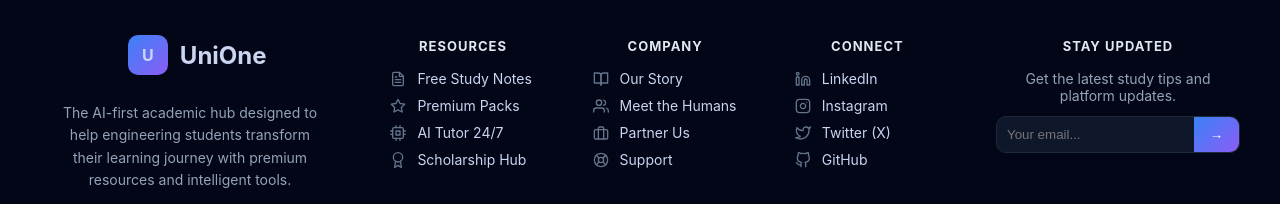
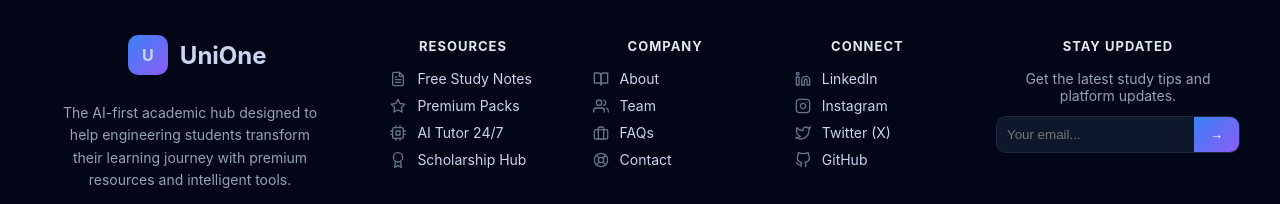
Before and after one commit to kiranpatil2003/UniOne_Footer_Component, a React (Create React App) app: page / in a window 1280 px wide. Shown: the part 582-786 px from the top of the page. Built offline with nearby package versions, Linux system fonts and the light colour scheme.

Commit message:
added available route links

```diff
--- a/src/components/Footer.jsx
+++ b/src/components/Footer.jsx
@@ -90,30 +90,30 @@
           <ul className="footer-list">
 
             <li>
-              <Link to="/our-story" className="list-item">
+              <Link to="/about" className="list-item">
                 <FiBookOpen className="footer-icon"/>
-                Our Story
+                About
               </Link>
             </li>
 
             <li>
               <Link to="/team" className="list-item">
                 <FiUsers className="footer-icon"/>
-                Meet the Humans
+                Team
               </Link>
             </li>
 
             <li>
-              <Link to="/partner" className="list-item">
+              <Link to="/faqs" className="list-item">
                 <FiBriefcase className="footer-icon"/>
-                Partner Us
+                FAQs
               </Link>
             </li>
 
             <li>
-              <Link to="/support" className="list-item">
+              <Link to="/Contact" className="list-item">
                 <FiLifeBuoy className="footer-icon"/>
-                Support
+                Contact
               </Link>
             </li>
 
```
